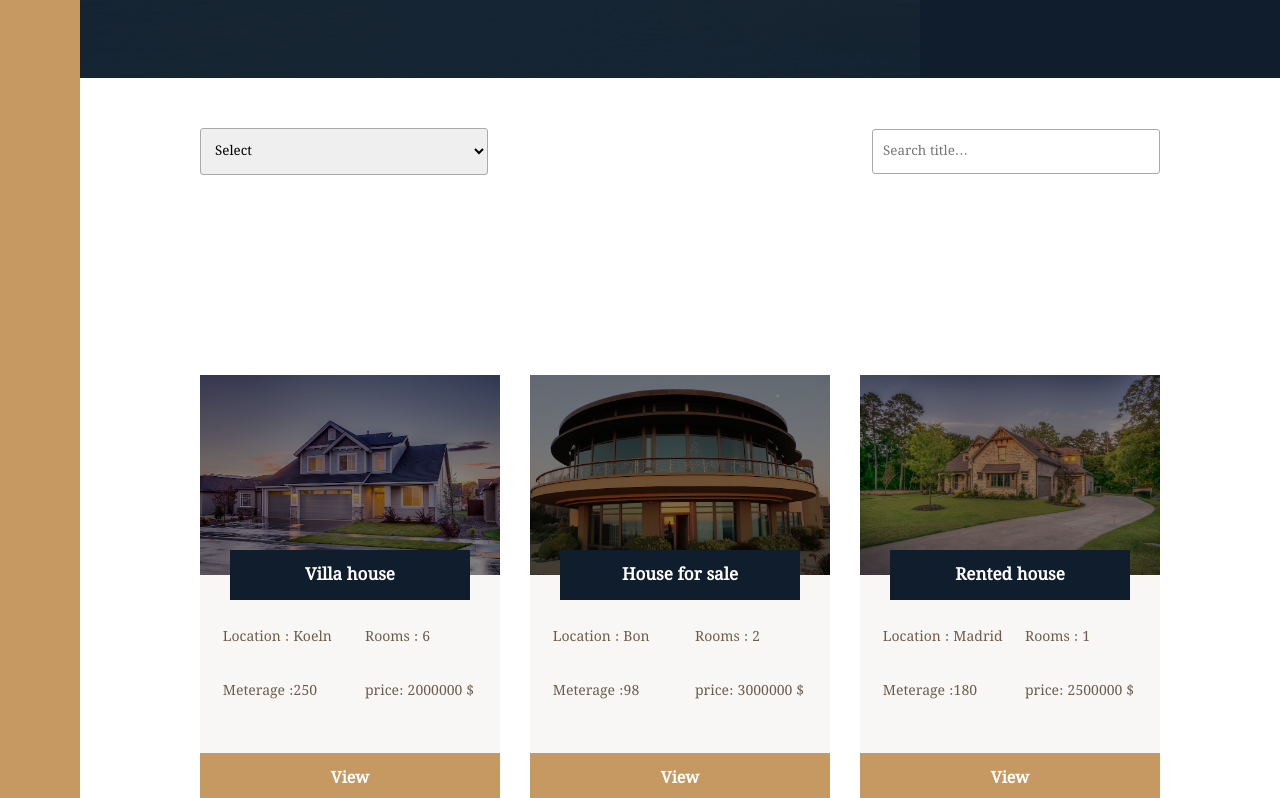
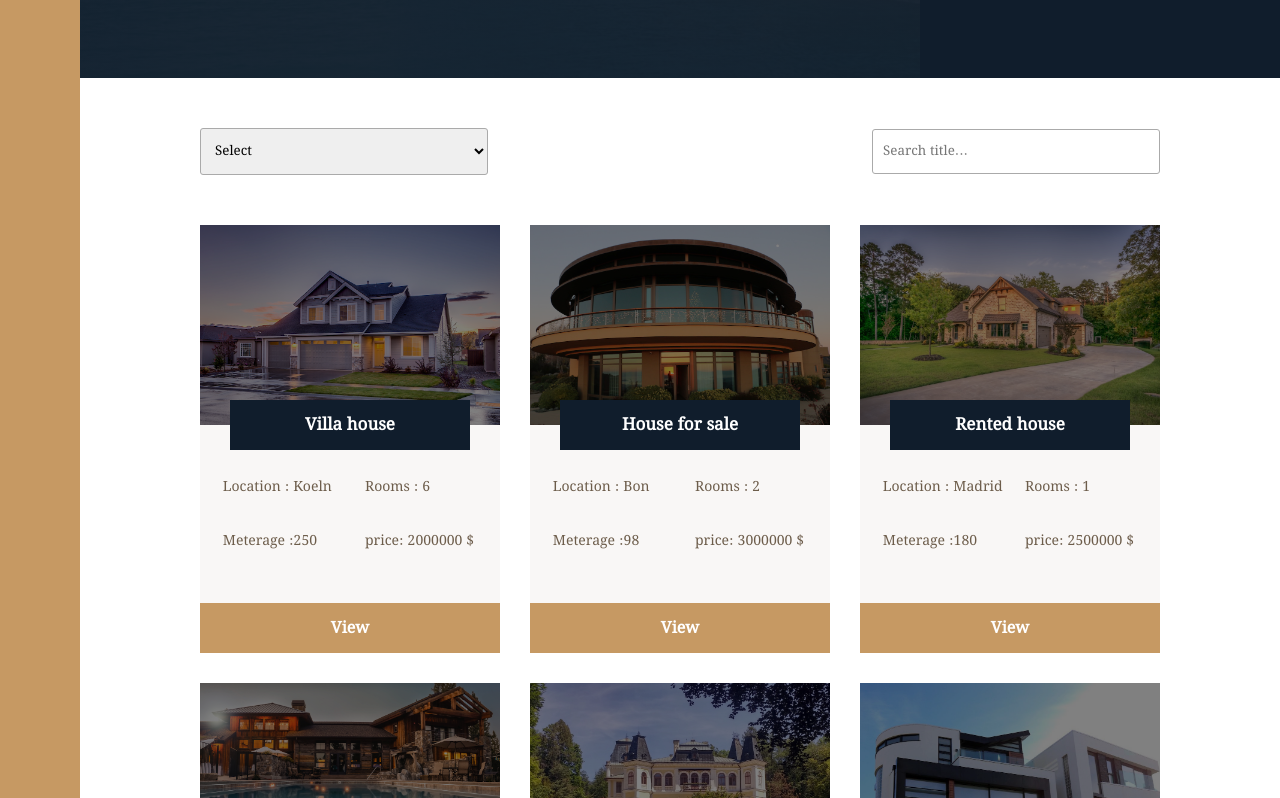
Before and after one commit to mohsen-deilami/immobilien-next, a Next.js app: page /homes in a window 1280 px wide. Shown: the part 562-1360 px from the top of the page. Built offline with nearby package versions, Linux system fonts and the light colour scheme.

Commit message:
edit homes

```diff
--- a/styles/globals.css
+++ b/styles/globals.css
@@ -109,7 +109,7 @@ body {
 
 .homes {
   grid-column: center-start / center-end;
-  margin: 15rem 0;
+  margin: 5rem 0;
   display: grid;
   grid-template-columns: repeat(auto-fit, minmax(27rem, 1fr));
   grid-gap: 3rem;
@@ -1576,7 +1576,7 @@ body {
   margin: 5rem 0;
   display: flex;
   flex-direction: column;
-  gap: 5rem;
+
 }
 
 .homes {
```
